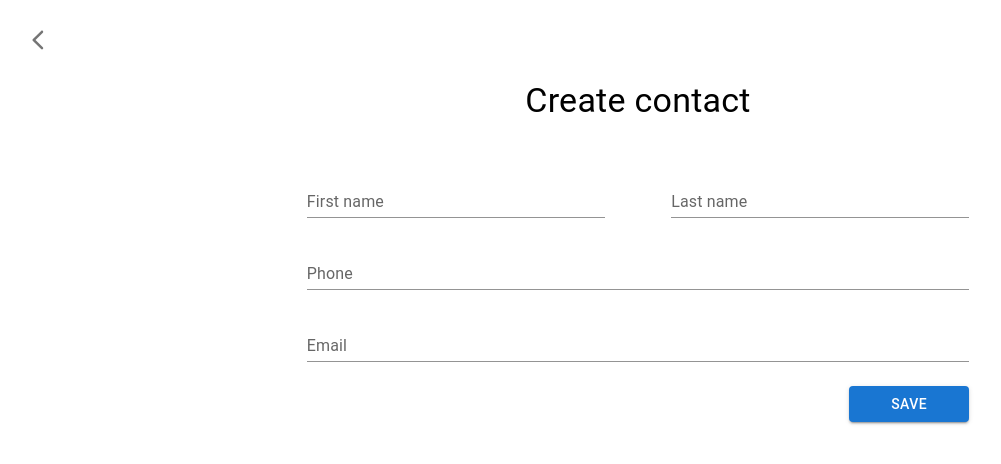
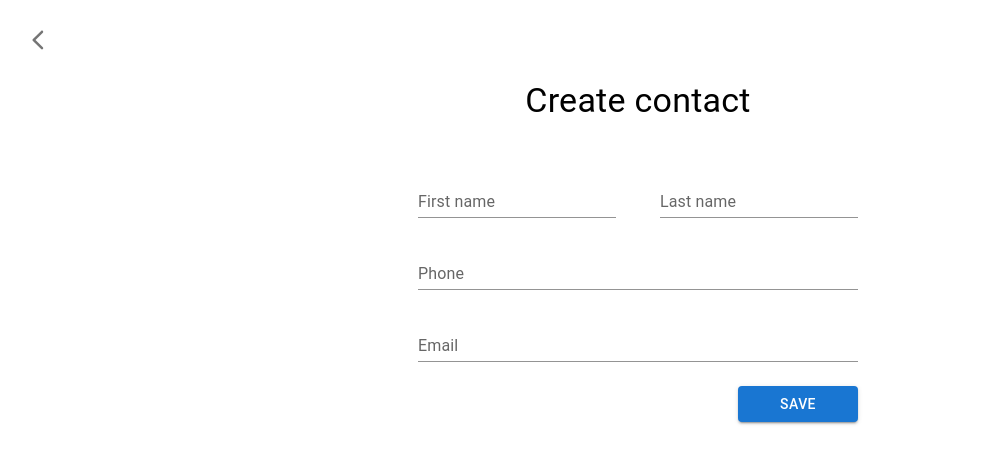
Before and after one commit to Willyjvp/backbone-challenge, a Next.js app: page /contacts/create in a window 1280 px wide. Shown: the top 464 px of the page, without its empty margins (2-1003 px from the left). Built offline with nearby package versions, Linux system fonts and the light colour scheme; no server answers.

Commit message:
improve changes

```diff
--- a/pages/_app.tsx
+++ b/pages/_app.tsx
@@ -24,7 +24,7 @@ function MyApp({ Component, pageProps }: AppProps) {
             <link rel="icon" href="/favicon.ico" />
           </Head>
           <Container>
-            {pathname !== '/' && (
+            {pathname !== '/' && pathname !== '/contacts' && (
               <>
                 <Tooltip
                   title="Back"
--- a/pages/contacts/create.tsx
+++ b/pages/contacts/create.tsx
@@ -75,7 +75,7 @@ const CreateContact = () => {
       <Typography variant="h4" alignSelf="center" mb={3} mt={10}>
         Create contact
       </Typography>
-      <form onSubmit={handleSubmit(onSubmit)} style={{ width: '60%' }}>
+      <form onSubmit={handleSubmit(onSubmit)}>
         <Box display="flex" flexDirection="column">
           <Box
             display="flex"
@@ -113,7 +113,17 @@ const CreateContact = () => {
             helperText={errors.phone?.message}
             label="Phone"
             variant="standard"
-            {...register('phone', { required: 'Phone is required' })}
+            {...register('phone', {
+              required: 'Phone is required',
+              maxLength: {
+                value: 10,
+                message: 'Phone is invalid (10 numbers max)',
+              },
+              pattern: {
+                value: /^([0-9]\d*)$/i,
+                message: 'Phone is invalid',
+              },
+            })}
             sx={{ mt: 3 }}
           />
           <TextField
```
Also changed, not shown: components/ContactsTable.tsx (+12 -4 lines).
